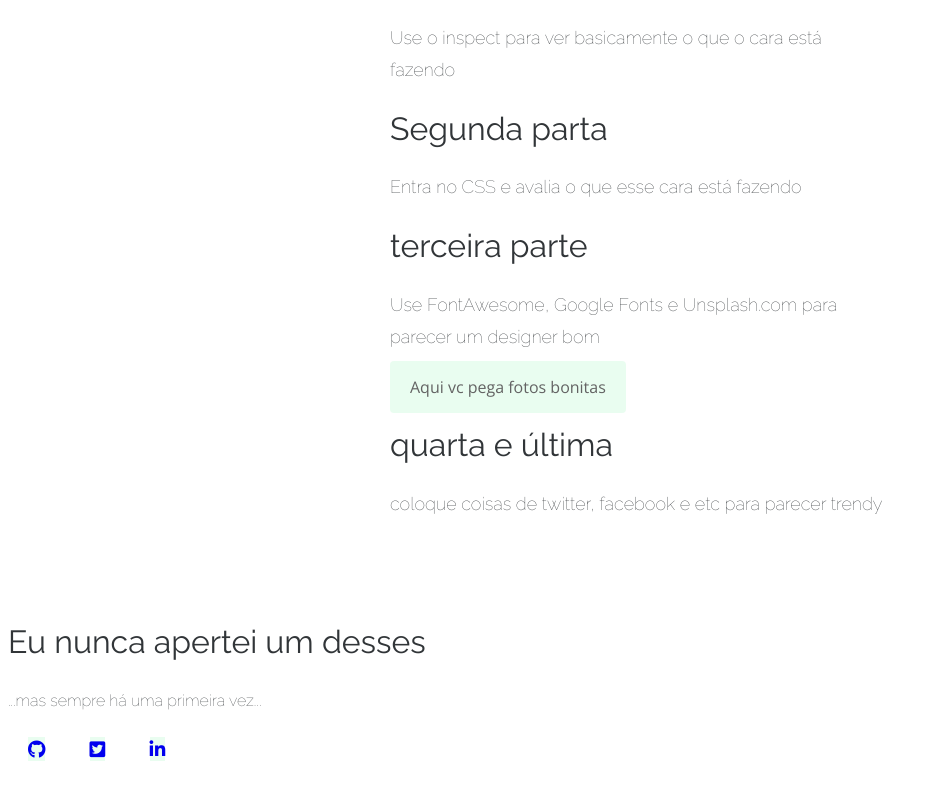
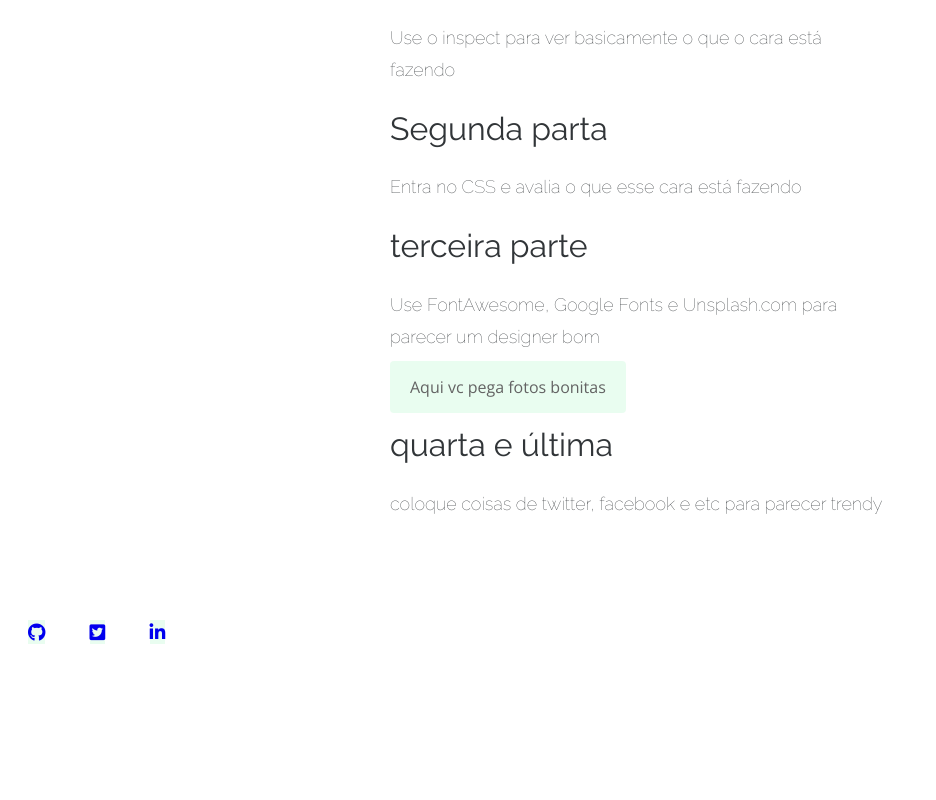
Before and after one commit to treakj/medium-article, a plain HTML site: page index.html in a window 1280 px wide. Shown: the part 677-1477 px from the top of the page, without its empty margins (0-936 px from the left). After the commit the page ends 1360 px from the top, so only its background shows below. Drawn offline with nearby package versions, Linux system fonts and the light colour scheme.

Commit message:
testando de novo

```diff
--- a/index.html
+++ b/index.html
@@ -32,8 +32,6 @@
       para parecer trendy</p>
   </div>
   <div class="card">
-    <h2>Eu nunca apertei um desses</h2>
-    <h3>...mas sempre há uma primeira vez...</h3>
     <ul class="list-inline">
       <li><a class="social" href="https://github.com/treakj"><i class="fab fa-github"></i></a></li>
       <li><a class="social" href="https://twitter.com/treakj"><i class="fab fa-twitter-square"></i></a></li>
```
